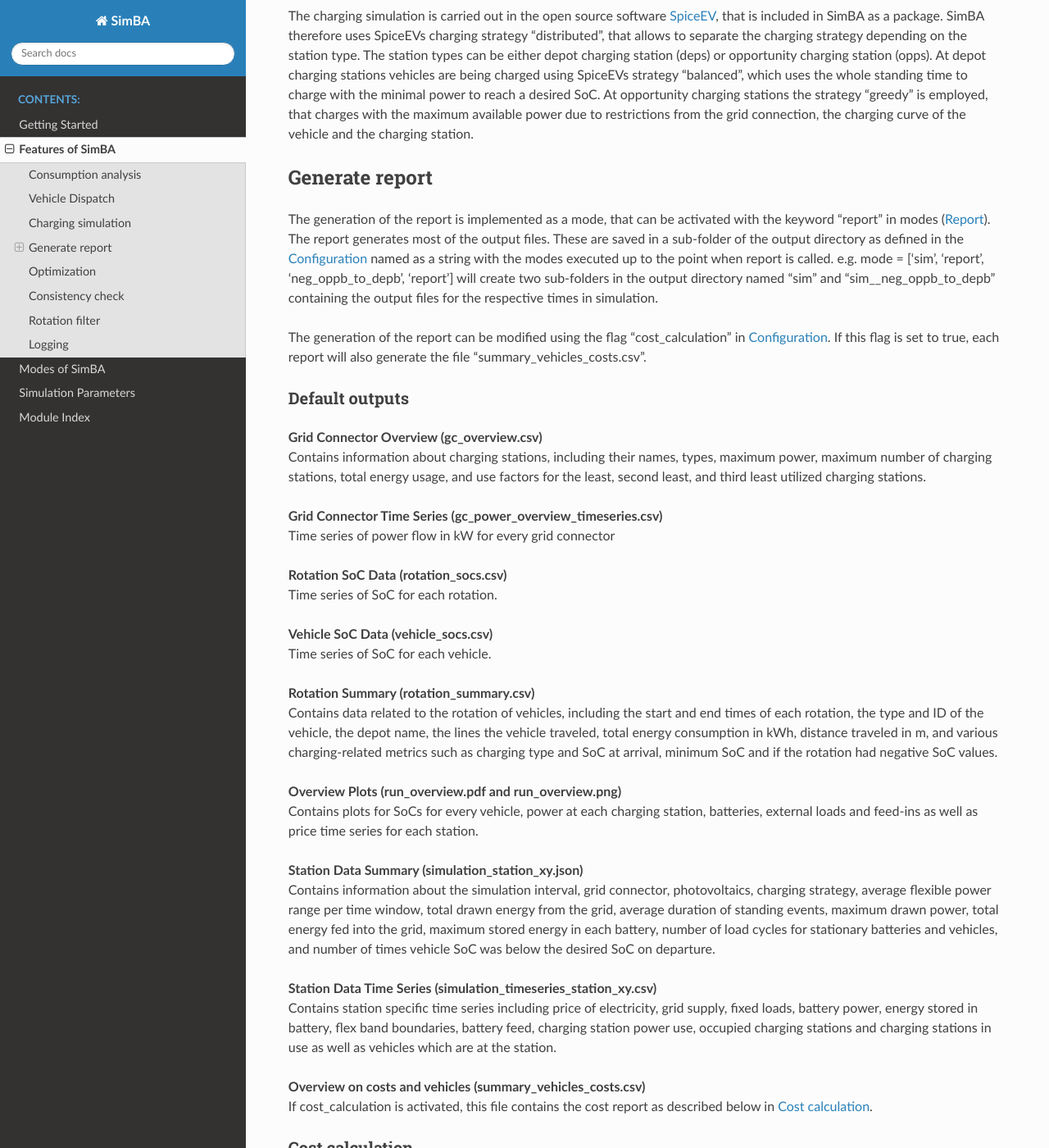
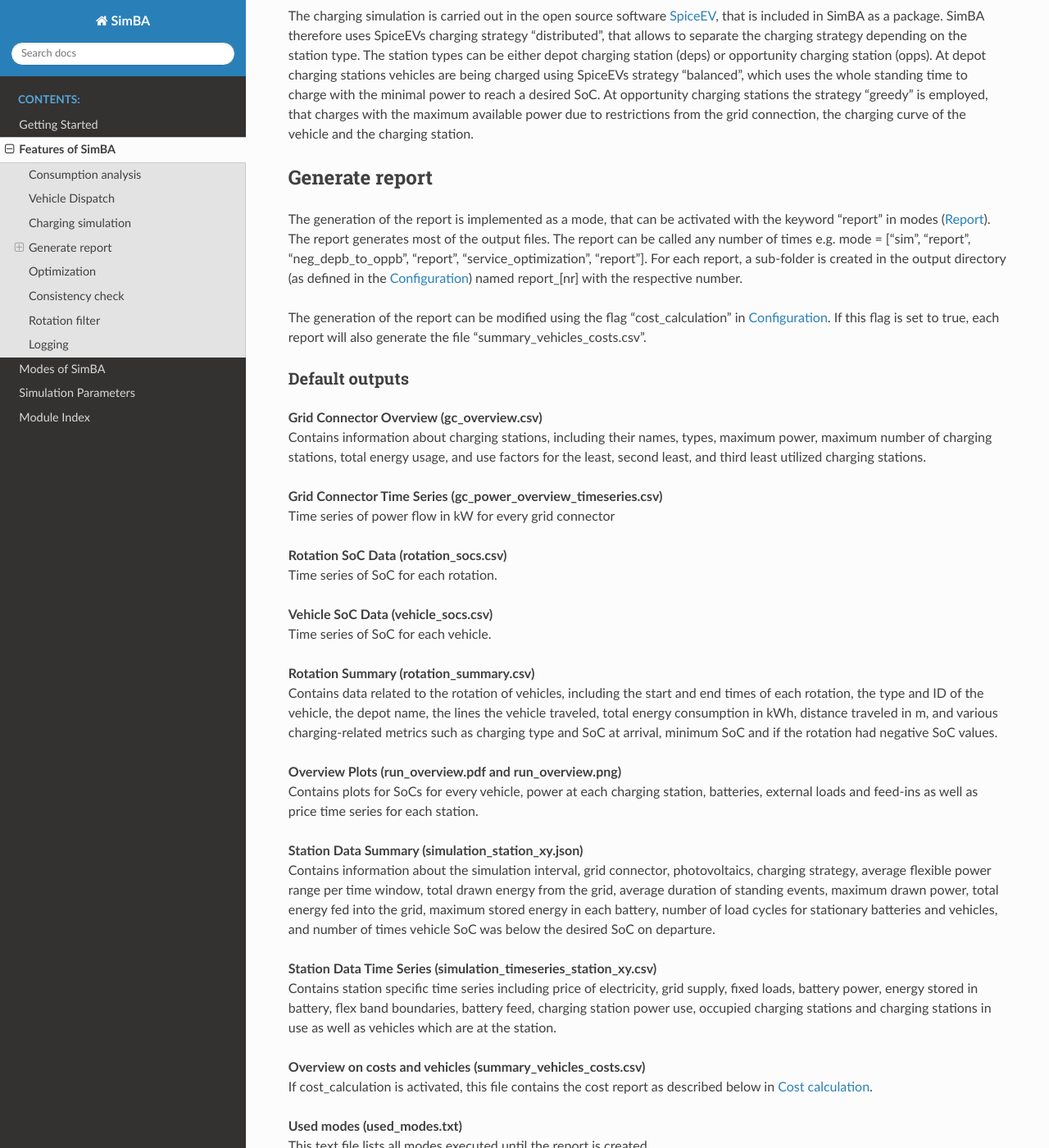
Before and after one commit to rl-institut/SimBA, a Sphinx documentation site: the page built from docs/source/simba_features.rst, in a window 1280 px wide and 1400 px high, scrolled down 944 px. Shown: the whole window at 82% size. Built offline with Sphinx 7.4.7 and the Read the Docs theme 2.0.0, drawn with Linux system fonts in a browser that asks for light colours; some of the changed text lies outside the part shown.

Commit message:
adapt rtd to shorten path lengths

```diff
--- a/docs/source/simba_features.rst
+++ b/docs/source/simba_features.rst
@@ -33,7 +33,7 @@ The charging simulation is carried out in the open source software `SpiceEV <htt
 Generate report
 ---------------
 
-The generation of the report is implemented as a mode, that can be activated with the keyword "report" in modes (:ref:`report`). The report generates most of the output files. These are saved in a sub-folder of the output directory as defined in the :ref:`config` named as a string with the modes executed up to the point when report is called. e.g. mode = ['sim', 'report', 'neg_oppb_to_depb', 'report'] will create two sub-folders in the output directory named "sim" and "sim__neg_oppb_to_depb" containing the output files for the respective times in simulation.
+The generation of the report is implemented as a mode, that can be activated with the keyword "report" in modes (:ref:`report`). The report generates most of the output files. The report can be called any number of times e.g. mode = ["sim", "report", "neg_depb_to_oppb", "report", "service_optimization", "report"]. For each report, a sub-folder is created in the output directory (as defined in the :ref:`config`)  named report\_[nr] with the respective number.
 
 The generation of the report can be modified using the flag "cost_calculation" in :ref:`config`. If this flag is set to true, each report will also generate the file "summary_vehicles_costs.csv".
 
@@ -66,6 +66,9 @@ Default outputs
 
 | **Overview on costs and vehicles (summary_vehicles_costs.csv)**
 | If cost_calculation is activated, this file contains the cost report as described below in :ref:`cost_calculation`.
+
+| **Used modes (used_modes.txt)**
+| This text file lists all modes executed until the report is created.
 
 .. _cost_calculation:
 
```
